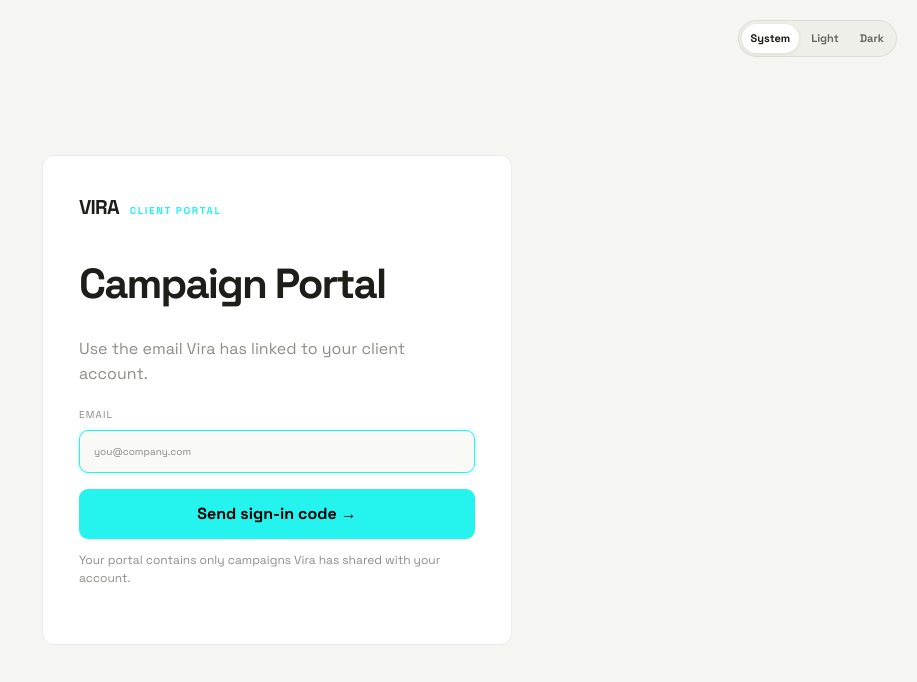
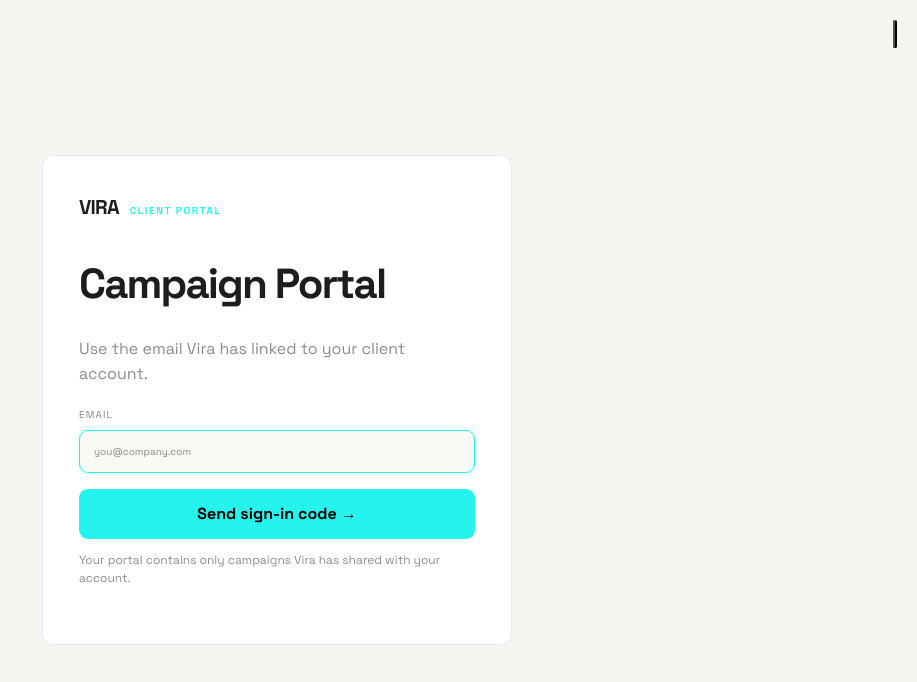
Before and after one commit to gitaucode/viramedia, a Next.js app: page /client/login in a window 1280 px wide. Shown: the top 682 px of the page, without its empty margins (363-1280 px from the left). Built offline with nearby package versions, Linux system fonts and the light colour scheme.

Commit message:
Replace segmented theme control with icon button

```diff
--- a/src/components/ThemeToggle.tsx
+++ b/src/components/ThemeToggle.tsx
@@ -4,11 +4,18 @@ import { useEffect,useState } from "react";
 
 type Theme="system"|"light"|"dark";
 const STORAGE_KEY="vira-workspace-theme";
+const order:Theme[]=["system","light","dark"];
 
 function applyTheme(theme:Theme){
   const root=document.documentElement;
   if(theme==="system")delete root.dataset.opsTheme;
   else root.dataset.opsTheme=theme;
+}
+
+function ThemeIcon({theme}:{theme:Theme}){
+  if(theme==="light")return <svg viewBox="0 0 24 24" aria-hidden="true"><circle cx="12" cy="12" r="4"/><path d="M12 2v2M12 20v2M4.93 4.93l1.41 1.41M17.66 17.66l1.41 1.41M2 12h2M20 12h2M4.93 19.07l1.41-1.41M17.66 6.34l1.41-1.41"/></svg>;
+  if(theme==="dark")return <svg viewBox="0 0 24 24" aria-hidden="true"><path d="M20.2 15.5A8.5 8.5 0 0 1 8.5 3.8 8.5 8.5 0 1 0 20.2 15.5Z"/></svg>;
+  return <svg viewBox="0 0 24 24" aria-hidden="true"><rect x="3" y="4" width="18" height="13" rx="2"/><path d="M8 21h8M12 17v4"/></svg>;
 }
 
 export default function ThemeToggle({compact=false}:{compact?:boolean}){
@@ -21,16 +28,16 @@ export default function ThemeToggle({compact=false}:{compact?:boolean}){
     applyTheme(next);
   },[]);
 
-  function choose(next:Theme){
+  function cycle(){
+    const next=order[(order.indexOf(theme)+1)%order.length];
     setTheme(next);
     applyTheme(next);
     if(next==="system")localStorage.removeItem(STORAGE_KEY);
     else localStorage.setItem(STORAGE_KEY,next);
   }
 
-  return <div className={`theme-toggle${compact?" compact":""}`} role="group" aria-label="Appearance">
-    <button type="button" className={theme==="system"?"active":""} onClick={()=>choose("system")} aria-pressed={theme==="system"}>System</button>
-    <button type="button" className={theme==="light"?"active":""} onClick={()=>choose("light")} aria-pressed={theme==="light"}>Light</button>
-    <button type="button" className={theme==="dark"?"active":""} onClick={()=>choose("dark")} aria-pressed={theme==="dark"}>Dark</button>
-  </div>
+  const label=`Appearance: ${theme[0].toUpperCase()+theme.slice(1)}. Click to switch.`;
+  return <button type="button" className={`theme-button${compact?" compact":""}`} onClick={cycle} aria-label={label} title={label}>
+    <ThemeIcon theme={theme}/>
+  </button>;
 }
```
